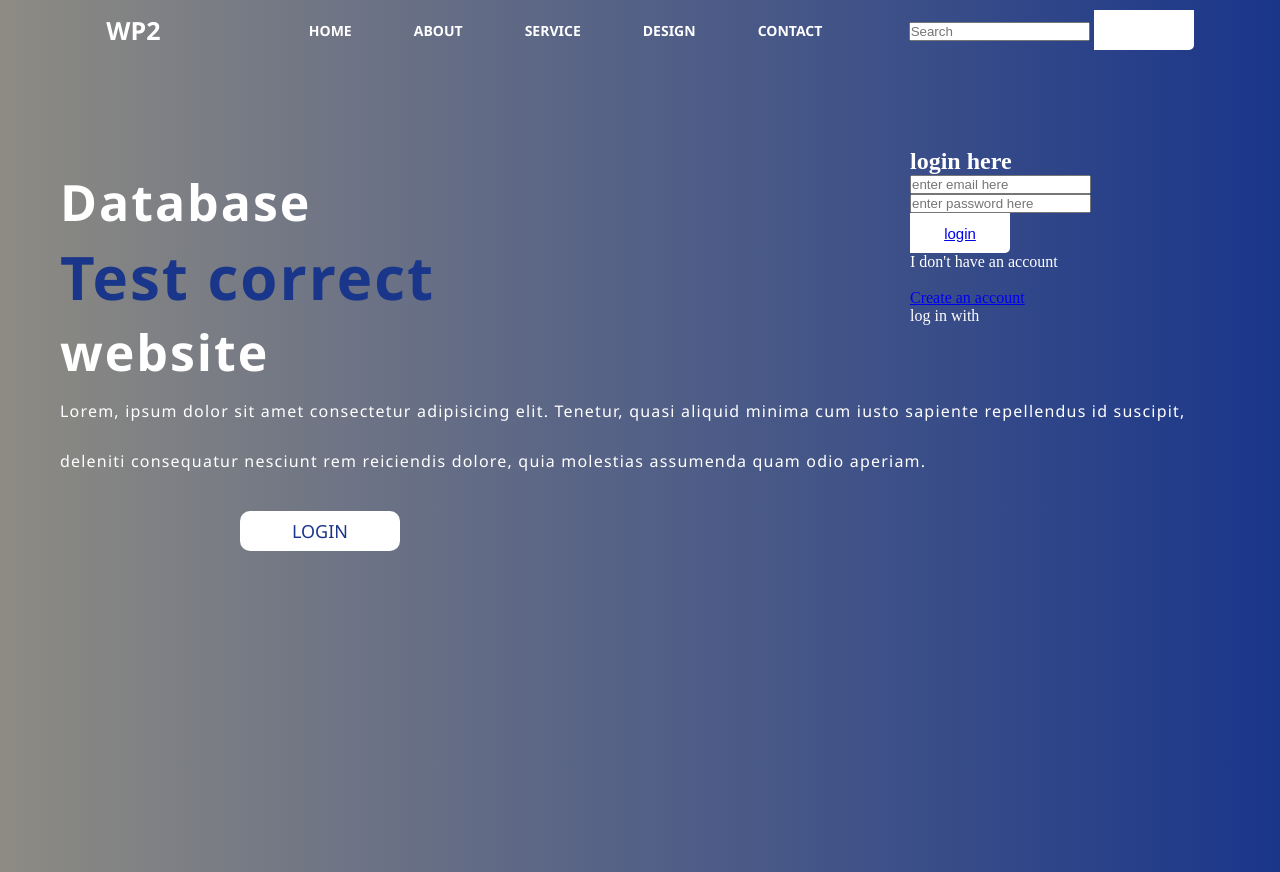
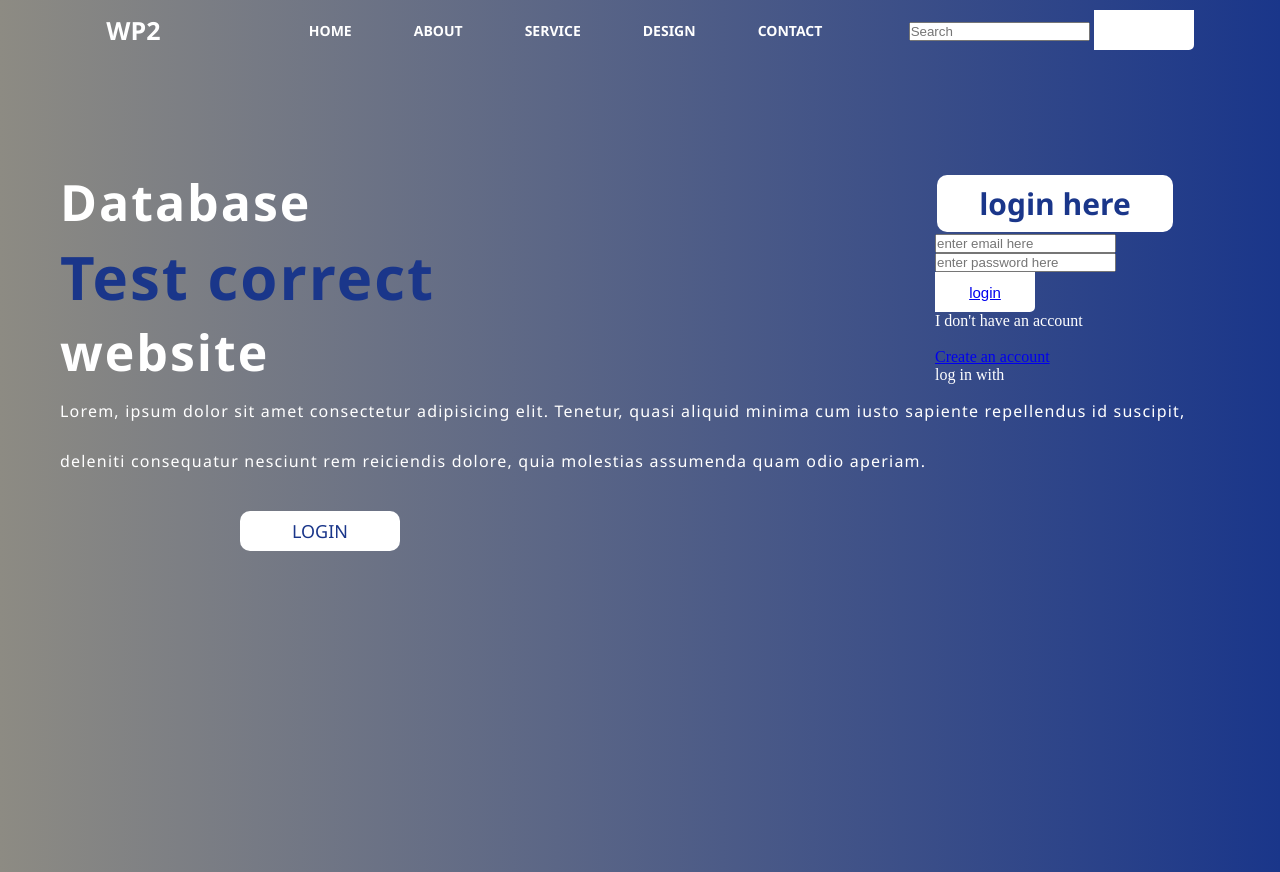
Before and after one commit to 0974201/security-werkplaats-2, a Flask app: page / in a window 1280 px wide. Run offline with Flask 2, Linux system fonts and the light colour scheme.

Commit message:
CSS kleuren anders

```diff
--- a/static/style.css
+++ b/static/style.css
@@ -175,7 +175,20 @@ ul li a:hover {
     position: absolute;
     top: -20px;
     left: 870px;
-
-
+    border-radius: 10px;
+    padding: 25px;
 
 }
+
+.form h2{
+    width: 220px;
+    font-family: 'Segoe UI';
+    text-align: center;
+    color: #1a368a;
+    font-size: 30px;
+    background-color: #fff;
+    border-radius: 10px;
+    padding: 8px;
+    margin: 2px
+
+}
```
